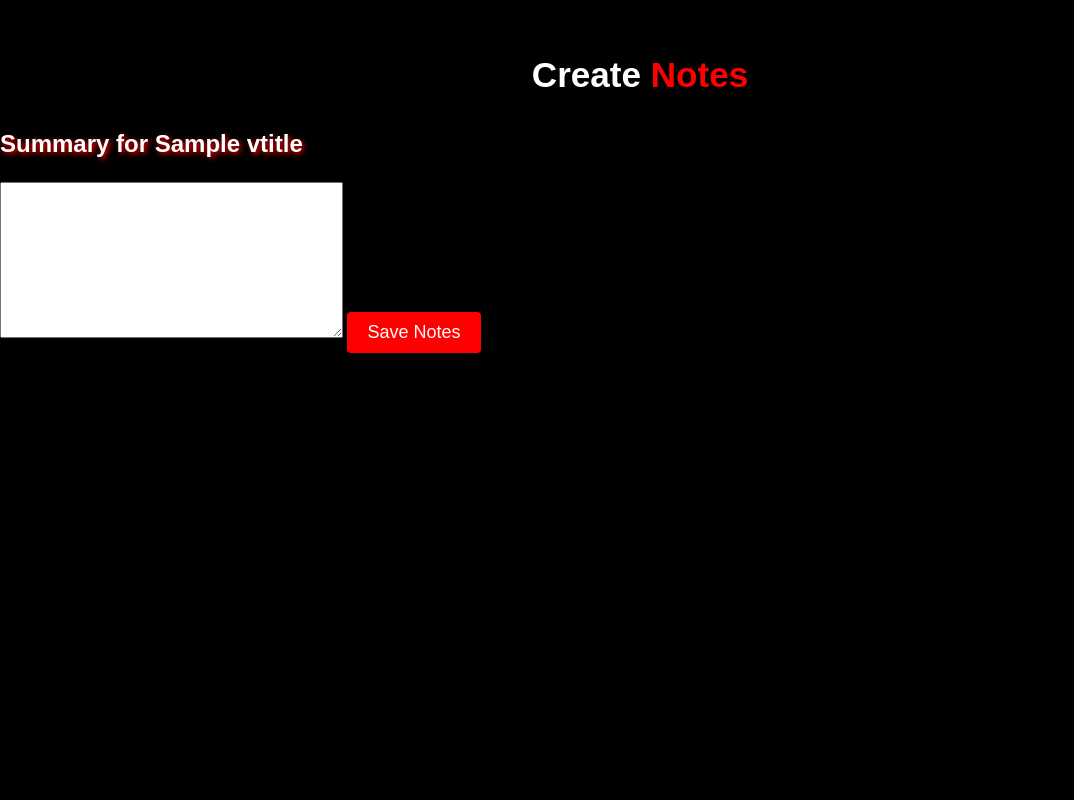
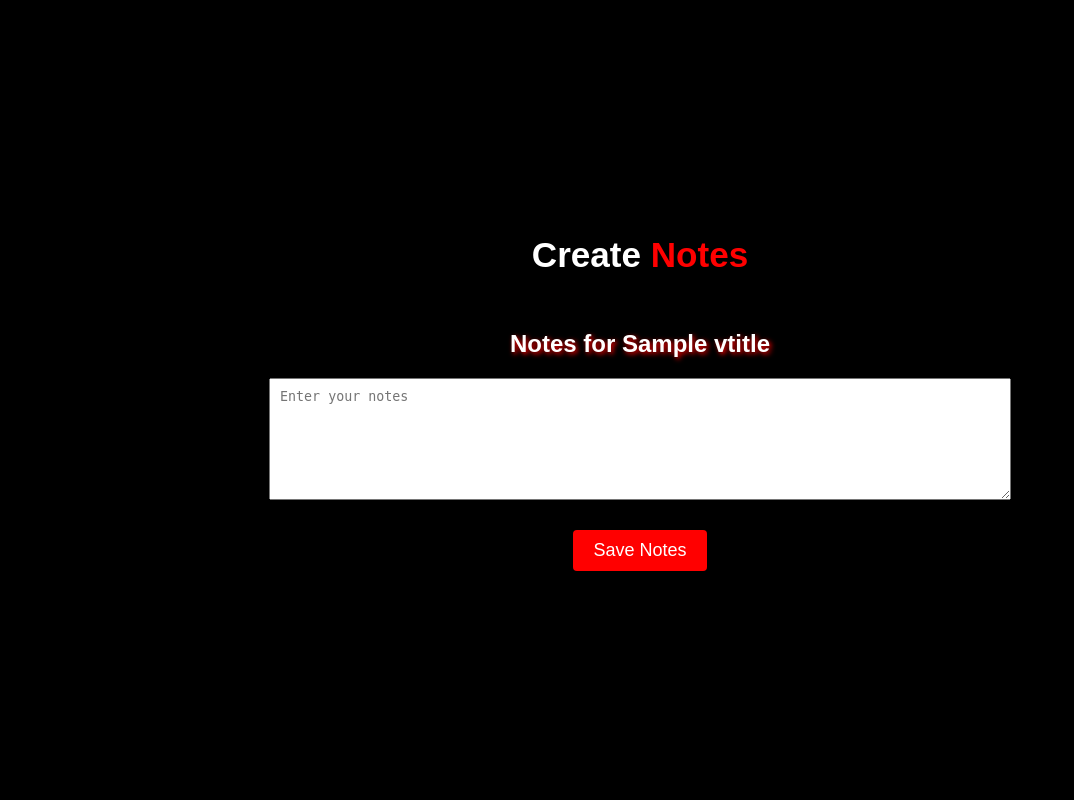
Before and after one commit to sankalp-7/FocusLearn-YT, a Django app: template Auth/templates/Auth/notes.html in a window 1280 px wide. Shown: the whole page, without its empty margins (0-1074 px from the left). Run offline with Django 4.2, Linux system fonts and the light colour scheme; tables that the repository leaves empty hold one stand-in row (values such as "Sample post"); the template is opened without the code that fills it: values that come from a table or form of the project are taken from there, most other values are stand-ins (such as "Sample title", 1, 10 or a date in 2020); some libraries are stand-ins or nearby versions.

Commit message:
made UI changes to notes page

```diff
--- a/Auth/templates/Auth/notes.html
+++ b/Auth/templates/Auth/notes.html
@@ -11,14 +11,40 @@
             font-family: 'Poppins', sans-serif;
             background-color: #000;
             color: #fff;
+            display: flex;
+            flex-direction: column;
+            align-items: center;
+            justify-content: center;
+            height: 100vh;
+            text-align: center;
         }
         .head {
             color: #fff;
             font-family: 'Poppins', sans-serif;
             font-weight: 800;
             font-size: 30px;
-            text-align: center;
-            padding-top: 20px; /* Add padding at the top */
+            margin-bottom: 20px;
+        }
+        .summary-title {
+            font-size: 24px;
+            color: white;
+            text-shadow: 2px 2px 5px red;
+            margin: 0;
+        }
+        .notes-form {
+            display: flex;
+            flex-direction: column;
+            align-items: center;
+            width: 80%;
+            max-width: 600px;
+            margin-top: 20px;
+            margin-bottom: 30px;
+        }
+        #not {
+            width: 120%;
+            min-height: 100px;
+            padding: 10px;
+            margin-bottom: 10px;
         }
         .signup-button {
             background-color: #FF0000;
@@ -29,34 +55,24 @@
             font-size: 18px;
             cursor: pointer;
             transition: background-color 0.3s ease;
-            margin-top: 10px;
+            margin-top: 20px;
         }
-        .summary-title {
-            font-size: 24px;
-            margin-top: 0;
-        }
-
     </style>
 </head>
 <body>
     <div class="head">
         <h3>Create <span style="color:#FF0000;">Notes</span></h3>
     </div>
-    <h3 class="summary-title" style="color: white;text-shadow: 2px 2px 5px red;">Summary for {{vtitle}}</h3>
-    <form action="" method="post">
+    <h3 class="summary-title">Notes for {{vtitle}}</h3>
+    <form action="" method="post" class="notes-form">
         {% csrf_token %}
-        <textarea name="content" id="not" rows="10" cols="40">
-            {{ notes_form.content.value|default:'' }}
-        </textarea>
+        <textarea name="content" id="not" rows="4" placeholder="Enter your notes"></textarea>
         <button type="submit" class="signup-button">Save Notes</button>
     </form>
-    <!-- Add these lines within the <head> section -->
     <script src="https://cdn.ckeditor.com/4.16.2/standard/ckeditor.js"></script>
     <script src="https://cdn.ckeditor.com/4.16.2/standard/adapters/jquery.js"></script>
     <script>
-    // Initialize CKEditor on the textarea
         CKEDITOR.replace('not');
     </script>
-
 </body>
 </html>
--- a/Auth/templates/Auth/signin.html
+++ b/Auth/templates/Auth/signin.html
@@ -5,6 +5,8 @@
     <meta charset="UTF-8">
     <meta http-equiv="X-UA-Compatible" content="IE=edge">
     <meta name="viewport" content="width=device-width, initial-scale=1.0">
+    <link rel="preconnect" href="https://fonts.gstatic.com">
+    <link href="https://fonts.googleapis.com/css2?family=Poppins:wght@400;800&display=swap" rel="stylesheet">
     <title>Focus YT--Signin</title>
         <style>
         body {
--- a/Auth/templates/Auth/signup.html
+++ b/Auth/templates/Auth/signup.html
@@ -5,6 +5,8 @@
     <meta charset="UTF-8">
     <meta http-equiv="X-UA-Compatible" content="IE=edge">
     <meta name="viewport" content="width=device-width, initial-scale=1.0">
+    <link rel="preconnect" href="https://fonts.gstatic.com">
+    <link href="https://fonts.googleapis.com/css2?family=Poppins:wght@400;800&display=swap" rel="stylesheet">
     <title>Focus YT--Signup</title>
         <style>
         body {
```
Also changed, not shown: db.sqlite3. Lines whose indentation alone changed are shown as unchanged.
